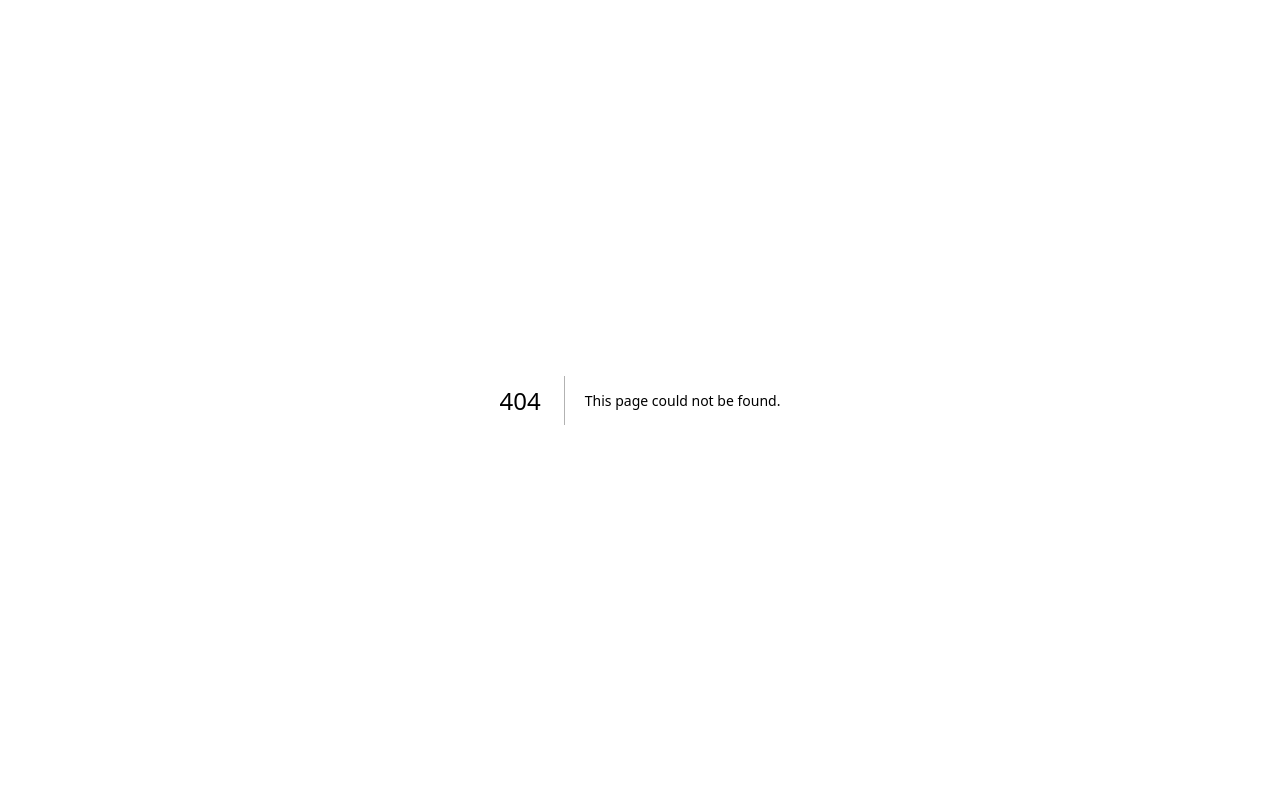
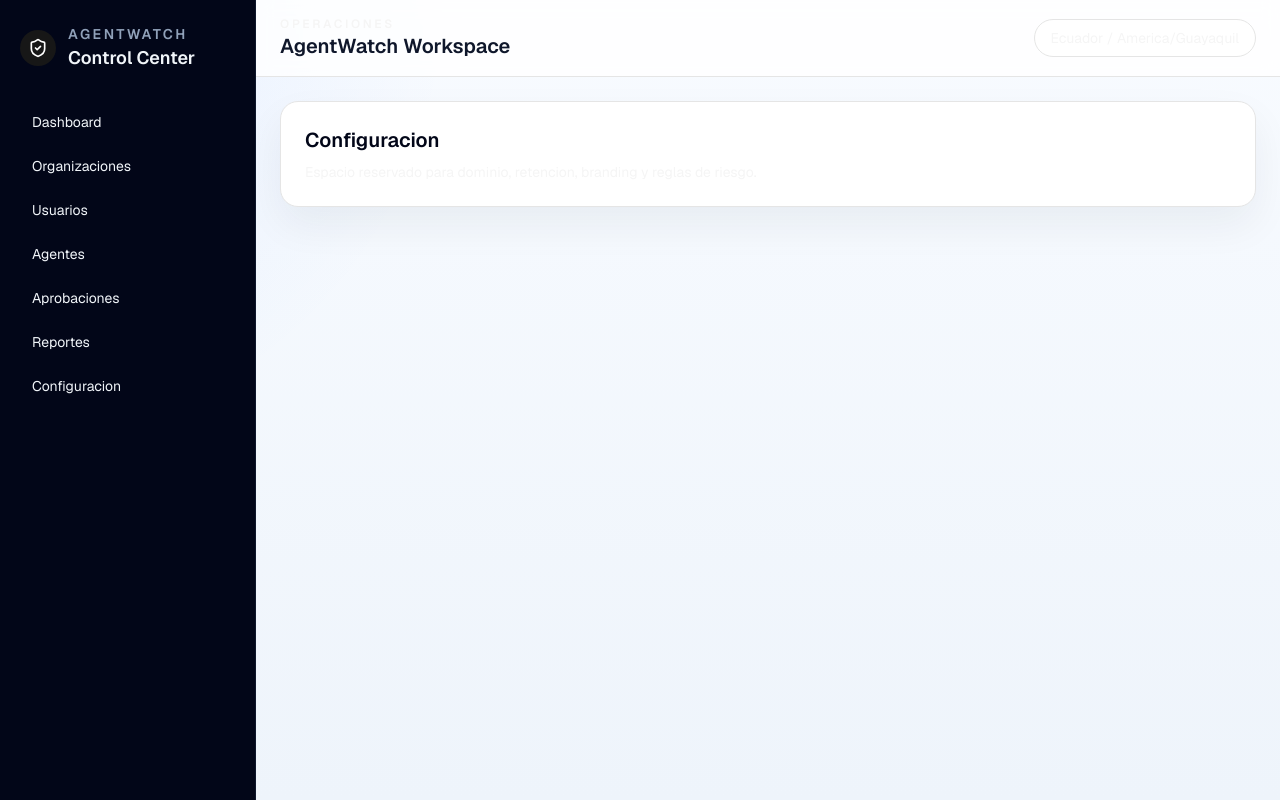
Before and after one commit to Heiner-ZZZ/AgentWatch, a Next.js app in the folder apps/web/: page /settings in a window 1280 px wide. Before the commit this address had no page. Built offline with nearby package versions, Linux system fonts and the light colour scheme.

Commit message:
feat(web): add settings page scaffold

```diff
--- /dev/null
+++ b/apps/web/src/app/(app)/settings/page.tsx
@@ -0,0 +1,12 @@
+import { Card } from "@/components/ui/card";
+
+export default function SettingsPage() {
+  return (
+    <Card className="p-6">
+      <h2 className="text-xl font-semibold text-slate-950">Configuracion</h2>
+      <p className="mt-2 text-sm text-[var(--muted)]">
+        Espacio reservado para dominio, retencion, branding y reglas de riesgo.
+      </p>
+    </Card>
+  );
+}
```
